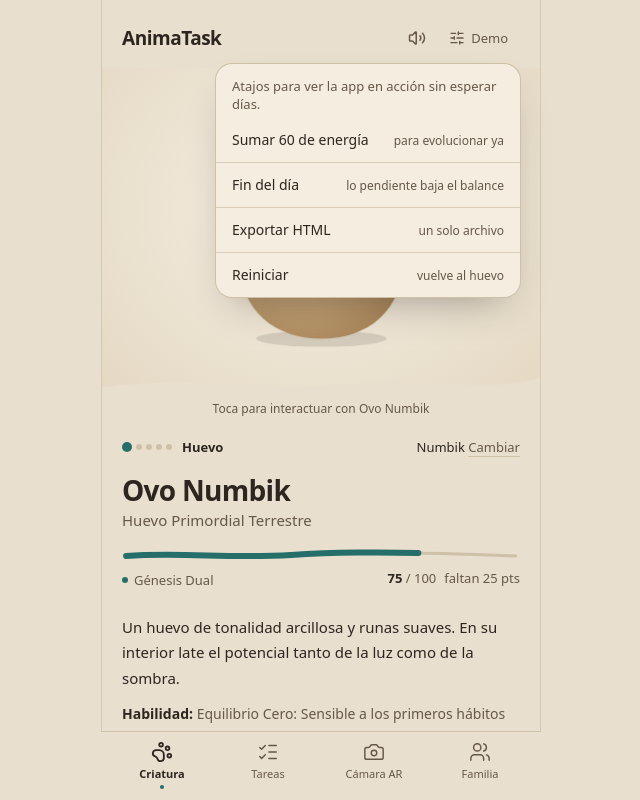
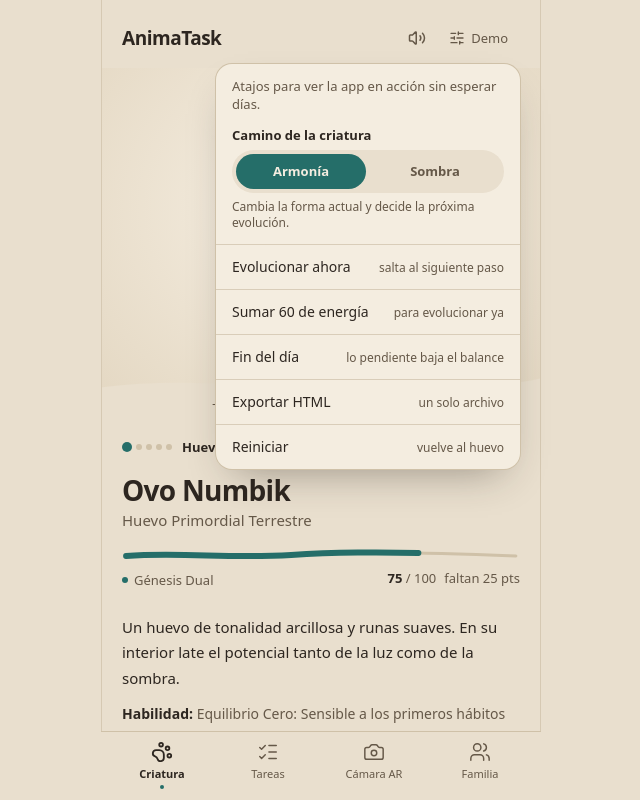
Before and after one commit to juanmozol/AnimaTask, a React (Vite) app: page / in a window 1280 px wide. Both pictures are taken after a click on the button "Demo". Shown: the top 800 px of the page, without its empty margins (319-959 px from the left). Built offline with nearby package versions, Linux system fonts and the light colour scheme; a web font is replaced by a local one.

Commit message:
Demo: selector Armonía/Sombra y Evolucionar ahora

```diff
--- a/src/App.tsx
+++ b/src/App.tsx
@@ -1,6 +1,6 @@
 import { createPortal } from 'react-dom';
 import React, { useState, useEffect, useRef } from 'react';
-import { CreatureState, Task, CameraMission, FamilyMoment, EnergyType, EvolutionBranch, EvolutionTier } from './types';
+import { CreatureState, CreatureAlignment, Task, CameraMission, FamilyMoment, EnergyType, EvolutionBranch, EvolutionTier } from './types';
 import { INITIAL_TASKS, SAMPLE_FAMILY_MOMENTS, CREATURE_CATALOG, MAX_TIER, CreatureEvolutionInfo, getCatalogKey } from './data/initialData';
 import { BALANCE, GameClock, DayEndReport, addDays, clampBalance, computeDayEnd, dayKey, daysBetween, defaultClock, pathFromBalance, taskBalance } from './game/balance';
 import { AppShell } from './components/AppShell';
@@ -361,6 +361,36 @@ export default function App() {
     closeDays(1);
   };
 
+  // Demo: choose the good (harmony) or bad (shadow) version.
+  // Before the fork (egg / Principal) it steers the next evolution; after it, the current
+  // form is swapped for its twin on the other path.
+  const demoPath: CreatureAlignment = creature.tier <= 1 ? pathFromBalance(creature.balance) : creature.alignment;
+
+  const handleSetPath = (path: CreatureAlignment) => {
+    sound.playTap();
+    const balance = path === 'harmony' ? 60 : -60;
+    setCreature(prev =>
+      prev.tier <= 1 ? { ...prev, balance } : withCatalogIdentity({ ...prev, balance, alignment: path })
+    );
+  };
+
+  // Demo: fill the energy up to the next threshold and open the evolution right away
+  const handleEvolveNow = () => {
+    if (creature.tier >= MAX_TIER) return;
+    sound.playTaskComplete(true);
+    setCreature(prev => {
+      const missing = Math.max(0, prev.nextTierThreshold - prev.totalEnergy);
+      return {
+        ...prev,
+        energies: { ...prev.energies, [dominantEnergy]: prev.energies[dominantEnergy] + missing },
+        totalEnergy: prev.totalEnergy + missing,
+        isEvolutionLocked: false,
+        lockReason: undefined,
+      };
+    });
+    setShowEvolutionModal(true);
+  };
+
   // Reset demo state
   const handleResetDemo = () => {
     try {
@@ -383,6 +413,10 @@ export default function App() {
       onQuickCheatBoost={handleQuickCheatBoost}
       onSimulateDayEnd={handleSimulateDayEnd}
       onResetDemo={handleResetDemo}
+      demoPath={demoPath}
+      onSetPath={handleSetPath}
+      onEvolveNow={handleEvolveNow}
+      canEvolveNow={creature.tier < MAX_TIER}
     >
       {/* TAB 1: CREATURE SANCTUARY */}
       {currentTab === 'creature' && (
--- a/src/components/AppShell.tsx
+++ b/src/components/AppShell.tsx
@@ -1,5 +1,6 @@
 import React, { useState, useEffect, useRef } from 'react';
 import { sound } from '../services/sound';
+import { CreatureAlignment } from '../types';
 import { Volume2, VolumeX, SlidersHorizontal, PawPrint, ListChecks, Camera, Users } from 'lucide-react';
 
 type Tab = 'creature' | 'tasks' | 'camera' | 'family';
@@ -13,7 +14,16 @@ interface Props {
   onQuickCheatBoost: () => void;
   onSimulateDayEnd: () => void;
   onResetDemo: () => void;
+  demoPath: CreatureAlignment;
+  onSetPath: (path: CreatureAlignment) => void;
+  onEvolveNow: () => void;
+  canEvolveNow: boolean;
 }
+
+const PATHS: Array<{ id: CreatureAlignment; label: string; title: string; active: string }> = [
+  { id: 'harmony', label: 'Armonía', title: 'Ver la versión buena (P2 a P4)', active: 'bg-jade text-lino' },
+  { id: 'shadow', label: 'Sombra', title: 'Ver la versión mala (B2 a B4)', active: 'bg-humo text-lino' },
+];
 
 const NAV_ITEMS: Array<{ id: Tab; label: string; icon: React.ComponentType<{ className?: string; strokeWidth?: number }> }> = [
   { id: 'creature', label: 'Criatura', icon: PawPrint },
@@ -31,6 +41,10 @@ export const AppShell: React.FC<Props> = ({
   onQuickCheatBoost,
   onSimulateDayEnd,
   onResetDemo,
+  demoPath,
+  onSetPath,
+  onEvolveNow,
+  canEvolveNow,
 }) => {
   const [isMuted, setIsMuted] = useState<boolean>(sound.getMuted());
   const [demoOpen, setDemoOpen] = useState(false);
@@ -93,7 +107,42 @@ export const AppShell: React.FC<Props> = ({
                   <p className="px-4 pb-1 pt-3.5 text-[13px] leading-snug text-bruma">
                     Atajos para ver la app en acción sin esperar días.
                   </p>
-                  <ul className="divide-y divide-trazo/70">
+                  <div className="px-4 pb-3 pt-2">
+                    <p className="text-[13px] font-bold">Camino de la criatura</p>
+                    <div role="group" aria-label="Camino de la criatura" className="mt-1.5 grid grid-cols-2 gap-1 rounded-full bg-arena p-1">
+                      {PATHS.map(p => (
+                        <button
+                          key={p.id}
+                          onClick={() => onSetPath(p.id)}
+                          aria-pressed={demoPath === p.id}
+                          title={p.title}
+                          className={`rounded-full py-2 text-[13px] font-bold transition-colors ${
+                            demoPath === p.id ? p.active : 'text-bruma hover:text-tinta'
+                          }`}
+                        >
+                          {p.label}
+                        </button>
+                      ))}
+                    </div>
+                    <p className="mt-1.5 text-[12px] leading-snug text-bruma">
+                      Cambia la forma actual y decide la próxima evolución.
+                    </p>
+                  </div>
+                  <ul className="divide-y divide-trazo/70 border-t border-trazo/70">
+                    <li>
+                      <button
+                        onClick={() => {
+                          setDemoOpen(false);
+                          onEvolveNow();
+                        }}
+                        disabled={!canEvolveNow}
+                        className={`${demoAction} disabled:cursor-default disabled:opacity-40 disabled:hover:bg-transparent`}
+                        title="Llevar la energía al umbral y abrir la evolución"
+                      >
+                        <span className="font-medium">Evolucionar ahora</span>
+                        <span className="text-xs text-bruma">{canEvolveNow ? 'salta al siguiente paso' : 'ya es la forma final'}</span>
+                      </button>
+                    </li>
                     <li>
                       <button
                         onClick={onQuickCheatBoost}
```
